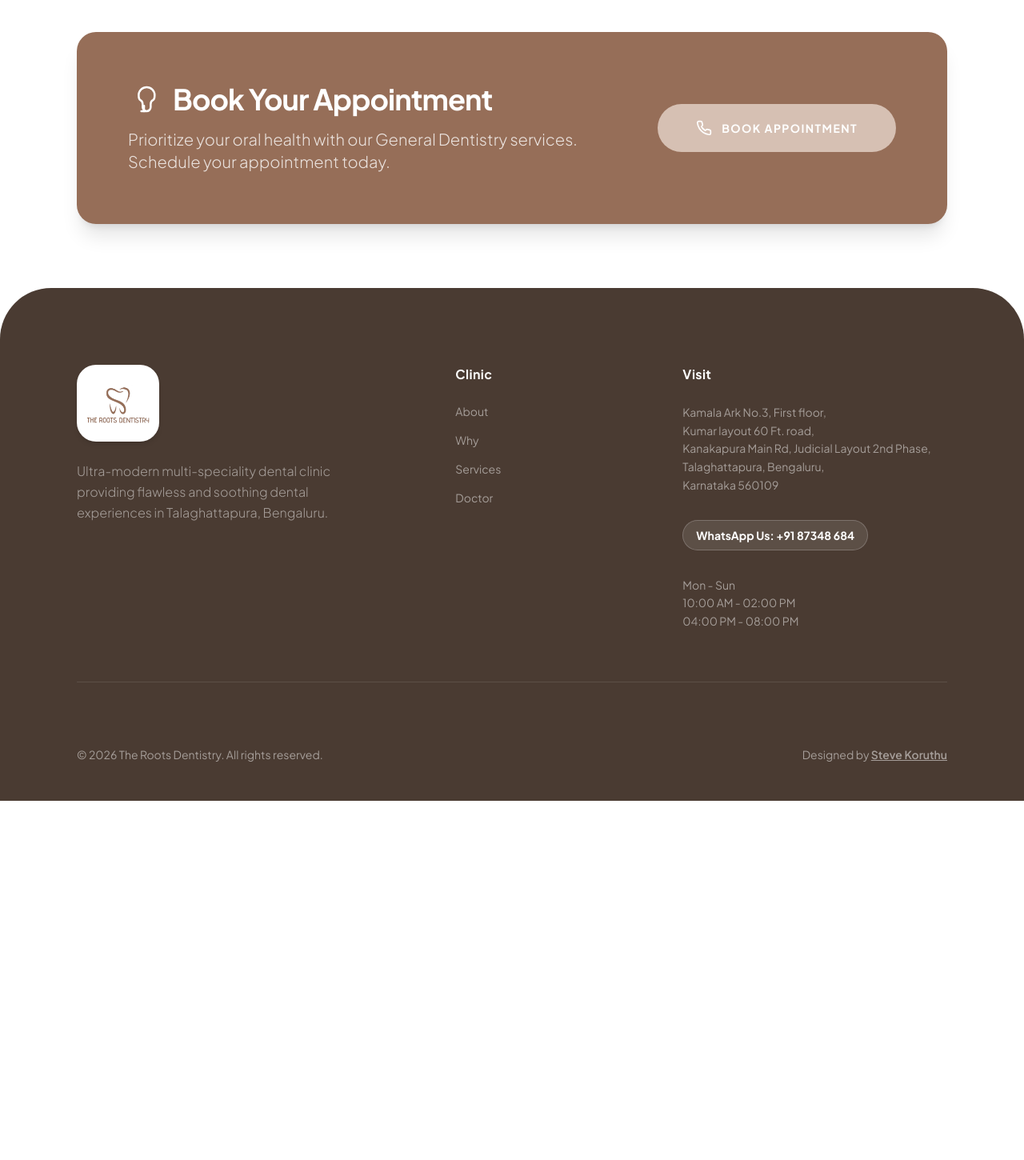
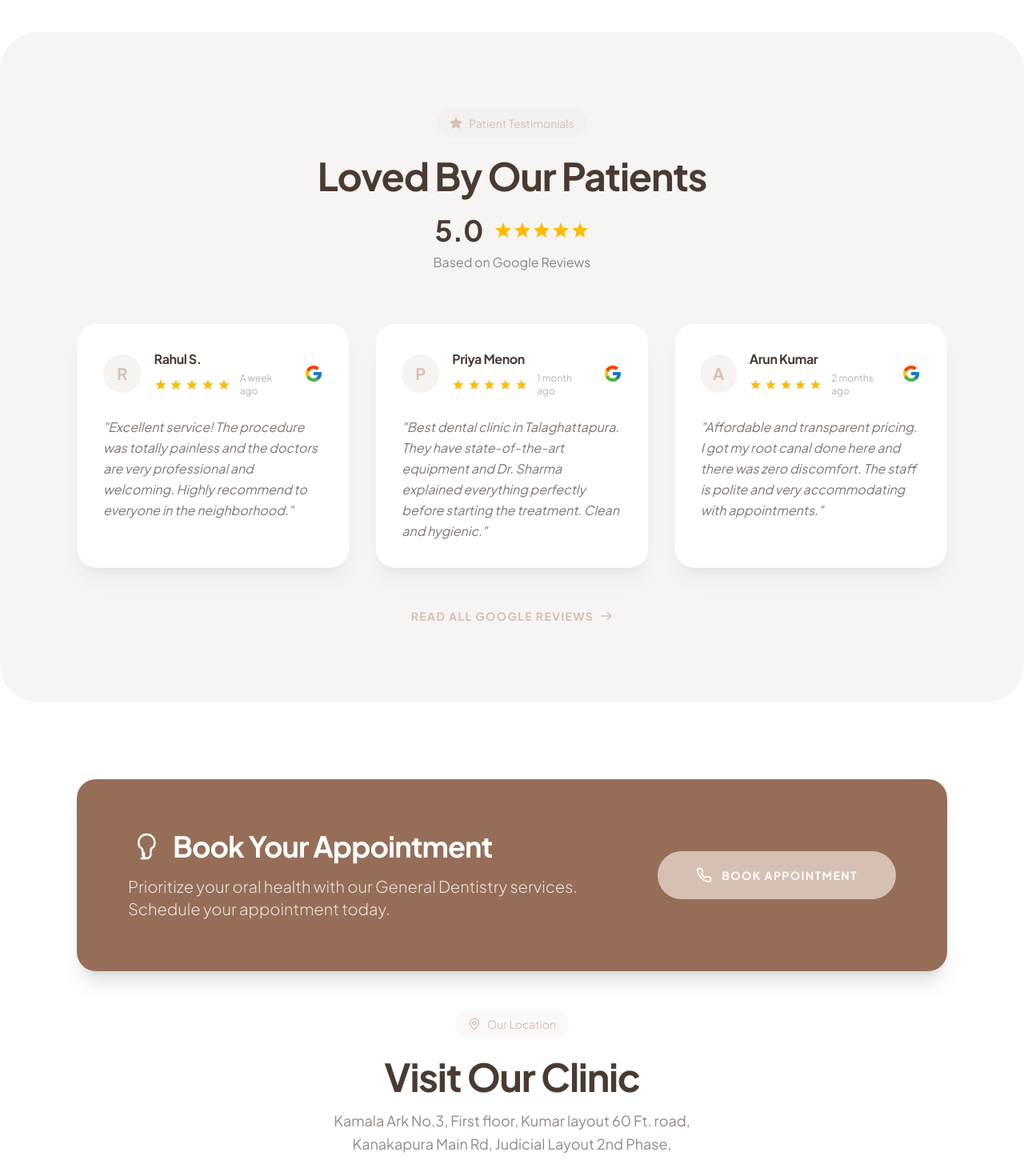
Before and after one commit to kori5181/Dentally-Yours-Dental-Clinic, a React (Vite) app: page / in a window 1280 px wide. Shown: the part 5640-7090 px from the top of the page at 80% size. Before the commit the page ends 6641 px from the top, so only its background shows below. Built offline with nearby package versions, Linux system fonts and the light colour scheme.

Commit message:
google map, and location pinged

```diff
--- a/src/App.jsx
+++ b/src/App.jsx
@@ -7,7 +7,9 @@ import About from './components/About';
 import Features from './components/Features';
 import Services from './components/Services';
 import Doctors from './components/Doctors';
+import Testimonials from './components/Testimonials';
 import CTA from './components/CTA';
+import Location from './components/Location';
 import Footer from './components/Footer';
 
 function App() {
@@ -26,7 +28,9 @@ function App() {
       <Features />
       <Services />
       <Doctors />
+      <Testimonials />
       <CTA />
+      <Location />
       <Footer />
     </div>
   );
--- /dev/null
+++ b/src/components/Location.jsx
@@ -0,0 +1,93 @@
+import React, { useEffect, useRef } from 'react';
+import { MapPin } from 'lucide-react';
+import { gsap } from 'gsap';
+import { ScrollTrigger } from 'gsap/ScrollTrigger';
+
+gsap.registerPlugin(ScrollTrigger);
+
+const Location = () => {
+  const mapRef = useRef(null);
+  const textRef = useRef(null);
+
+  useEffect(() => {
+    const ctx = gsap.context(() => {
+      // Animate text
+      if (textRef.current) {
+        gsap.fromTo(
+          textRef.current,
+          { opacity: 0, y: 30 },
+          {
+            opacity: 1,
+            y: 0,
+            duration: 1,
+            ease: "power3.out",
+            scrollTrigger: {
+              trigger: textRef.current,
+              start: "top 85%",
+            }
+          }
+        );
+      }
+
+      // Animate map container
+      if (mapRef.current) {
+        gsap.fromTo(
+          mapRef.current,
+          { opacity: 0, scale: 0.95 },
+          {
+            opacity: 1,
+            scale: 1,
+            duration: 1.2,
+            ease: "power3.out",
+            scrollTrigger: {
+              trigger: mapRef.current,
+              start: "top 80%",
+            }
+          }
+        );
+      }
+    });
+
+    return () => ctx.revert();
+  }, []);
+
+  return (
+    <section className="px-6 md:px-16 lg:px-24 mb-20" id="location">
+      <div className="max-w-7xl mx-auto">
+        <div ref={textRef} className="text-center mb-12">
+          <div className="inline-flex items-center gap-2 px-4 py-2 rounded-full bg-accent/10 text-accent font-sans font-medium text-sm mb-4">
+            <MapPin className="w-4 h-4" />
+            <span>Our Location</span>
+          </div>
+          <h2 className="text-3xl md:text-5xl font-sans font-bold text-dark mt-2 mb-4">
+            Visit Our Clinic
+          </h2>
+          <p className="text-dark/60 font-sans max-w-2xl mx-auto text-lg leading-relaxed">
+            Kamala Ark No.3, First floor, Kumar layout 60 Ft. road,<br className="hidden md:block"/>
+            Kanakapura Main Rd, Judicial Layout 2nd Phase,<br className="hidden md:block"/>
+            Talaghattapura, Bengaluru, Karnataka 560109
+          </p>
+        </div>
+
+        <div
+          ref={mapRef}
+          className="w-full h-[400px] md:h-[500px] rounded-[2.5rem] overflow-hidden shadow-2xl border border-dark/5 relative bg-dark/5"
+        >
+          <iframe
+            src="https://maps.google.com/maps?q=12.8663339,77.5353678&t=&z=17&ie=UTF8&iwloc=&output=embed"
+            width="100%"
+            height="100%"
+            style={{ border: 0 }}
+            allowFullScreen=""
+            loading="lazy"
+            referrerPolicy="no-referrer-when-downgrade"
+            title="The Roots Dentistry Location"
+            className="absolute inset-0 grayscale-[20%] contrast-[1.1]"
+          ></iframe>
+        </div>
+      </div>
+    </section>
+  );
+};
+
+export default Location;
--- /dev/null
+++ b/src/components/Testimonials.jsx
@@ -0,0 +1,152 @@
+import React, { useEffect, useRef } from 'react';
+import { Star } from 'lucide-react';
+import { gsap } from 'gsap';
+import { ScrollTrigger } from 'gsap/ScrollTrigger';
+
+gsap.registerPlugin(ScrollTrigger);
+
+const reviews = [
+  {
+    author: "Rahul S.",
+    date: "A week ago",
+    content: "Excellent service! The procedure was totally painless and the doctors are very professional and welcoming. Highly recommend to everyone in the neighborhood.",
+    rating: 5,
+  },
+  {
+    author: "Priya Menon",
+    date: "1 month ago",
+    content: "Best dental clinic in Talaghattapura. They have state-of-the-art equipment and Dr. Sharma explained everything perfectly before starting the treatment. Clean and hygienic.",
+    rating: 5,
+  },
+  {
+    author: "Arun Kumar",
+    date: "2 months ago",
+    content: "Affordable and transparent pricing. I got my root canal done here and there was zero discomfort. The staff is polite and very accommodating with appointments.",
+    rating: 5,
+  }
+];
+
+const Testimonials = () => {
+  const sectionRef = useRef(null);
+  const cardsRef = useRef([]);
+
+  useEffect(() => {
+    const ctx = gsap.context(() => {
+      // Header animation
+      gsap.fromTo(
+        ".testimonials-header",
+        { opacity: 0, y: 30 },
+        {
+          opacity: 1,
+          y: 0,
+          duration: 1,
+          ease: "power3.out",
+          scrollTrigger: {
+            trigger: sectionRef.current,
+            start: "top 85%",
+          }
+        }
+      );
+
+      // Cards animation (staggered)
+      gsap.fromTo(
+        cardsRef.current,
+        { opacity: 0, y: 50 },
+        {
+          opacity: 1,
+          y: 0,
+          duration: 0.8,
+          stagger: 0.2,
+          ease: "back.out(1.7)",
+          scrollTrigger: {
+            trigger: sectionRef.current,
+            start: "top 75%",
+          }
+        }
+      );
+    });
+
+    return () => ctx.revert();
+  }, []);
+
+  return (
+    <section ref={sectionRef} className="px-6 md:px-16 lg:px-24 mb-24 bg-dark/5 py-16 md:py-24 rounded-[3rem]" id="reviews">
+      <div className="max-w-7xl mx-auto">
+        <div className="testimonials-header text-center mb-16">
+          <div className="inline-flex items-center gap-2 px-4 py-2 rounded-full bg-accent/10 text-accent font-sans font-medium text-sm mb-4">
+            <Star className="w-4 h-4 fill-accent" />
+            <span>Patient Testimonials</span>
+          </div>
+          <h2 className="text-3xl md:text-5xl font-sans font-bold text-dark mt-2 mb-6">
+            Loved By Our Patients
+          </h2>
+          <div className="flex items-center justify-center gap-3">
+            <span className="text-4xl font-sans font-bold text-dark">5.0</span>
+            <div className="flex text-[#FBBC04]">
+              {[...Array(5)].map((_, i) => (
+                <svg key={i} className="w-6 h-6 fill-current" viewBox="0 0 24 24">
+                  <path d="M12 17.27L18.18 21l-1.64-7.03L22 9.24l-7.19-.61L12 2 9.19 8.63 2 9.24l5.46 4.73L5.82 21z" />
+                </svg>
+              ))}
+            </div>
+          </div>
+          <p className="font-sans text-dark/60 mt-2">Based on Google Reviews</p>
+        </div>
+
+        <div className="grid grid-cols-1 md:grid-cols-3 gap-8">
+          {reviews.map((review, index) => (
+            <div
+              key={index}
+              ref={el => cardsRef.current[index] = el}
+              className="bg-white rounded-3xl p-8 shadow-xl shadow-dark/5 border border-dark/5 flex flex-col items-start hover:-translate-y-2 transition-transform duration-300"
+            >
+              <div className="flex items-center gap-4 mb-6">
+                <div className="w-12 h-12 rounded-full bg-accent/20 flex items-center justify-center text-accent font-bold font-sans text-xl">
+                  {review.author[0]}
+                </div>
+                <div>
+                  <h4 className="font-sans font-bold text-dark">{review.author}</h4>
+                  <div className="flex items-center gap-1 mt-1 text-[#FBBC04]">
+                    {[...Array(review.rating)].map((_, i) => (
+                      <svg key={i} className="w-4 h-4 fill-current" viewBox="0 0 24 24">
+                        <path d="M12 17.27L18.18 21l-1.64-7.03L22 9.24l-7.19-.61L12 2 9.19 8.63 2 9.24l5.46 4.73L5.82 21z" />
+                      </svg>
+                    ))}
+                    <span className="text-dark/40 text-xs font-sans ml-2">{review.date}</span>
+                  </div>
+                </div>
+                <div className="ml-auto">
+                    <svg className="w-6 h-6" viewBox="0 0 48 48">
+                      <path fill="#FFC107" d="M43.611,20.083H42V20H24v8h11.303c-1.649,4.657-6.08,8-11.303,8c-6.627,0-12-5.373-12-12c0-6.627,5.373-12,12-12c3.059,0,5.842,1.154,7.961,3.039l5.657-5.657C34.046,6.053,29.268,4,24,4C12.955,4,4,12.955,4,24c0,11.045,8.955,20,20,20c11.045,0,20-8.955,20-20C44,22.659,43.862,21.35,43.611,20.083z"/>
+                      <path fill="#FF3D00" d="M6.306,14.691l6.571,4.819C14.655,15.108,18.961,12,24,12c3.059,0,5.842,1.154,7.961,3.039l5.657-5.657C34.046,6.053,29.268,4,24,4C16.318,4,9.656,8.337,6.306,14.691z"/>
+                      <path fill="#4CAF50" d="M24,44c5.166,0,9.86-1.977,13.409-5.192l-6.19-5.238C29.211,35.091,26.715,36,24,36c-5.202,0-9.619-3.317-11.283-7.946l-6.522,5.025C9.505,39.556,16.227,44,24,44z"/>
+                      <path fill="#1976D2" d="M43.611,20.083H42V20H24v8h11.303c-0.792,2.237-2.231,4.166-4.087,5.571c0.001-0.001,0.002-0.001,0.003-0.002l6.19,5.238C36.971,39.205,44,34,44,24C44,22.659,43.862,21.35,43.611,20.083z"/>
+                    </svg>
+                </div>
+              </div>
+              <p className="font-sans text-dark/70 leading-relaxed italic">
+                "{review.content}"
+              </p>
+            </div>
+          ))}
+        </div>
+
+        <div className="mt-12 text-center">
+          <a
+            href="https://www.google.com/maps/place/The+Roots+Dentistry/@12.8663339,77.5327929,17z/data=!3m1!4b1!4m6!3m5!1s0x3bae4194e35c35e5:0x6d046e9d75708d15!8m2!3d12.8663339!4d77.5353678!16s%2Fg%2F11y_tw0s50?entry=ttu"
+            target="_blank"
+            rel="noopener noreferrer"
+            className="inline-flex items-center gap-2 font-sans font-bold text-accent hover:text-accent/80 transition-colors uppercase tracking-widest text-sm"
+          >
+            Read All Google Reviews
+            <svg className="w-4 h-4" fill="none" stroke="currentColor" viewBox="0 0 24 24">
+              <path strokeLinecap="round" strokeLinejoin="round" strokeWidth="2" d="M14 5l7 7m0 0l-7 7m7-7H3" />
+            </svg>
+          </a>
+        </div>
+      </div>
+    </section>
+  );
+};
+
+export default Testimonials;
```
